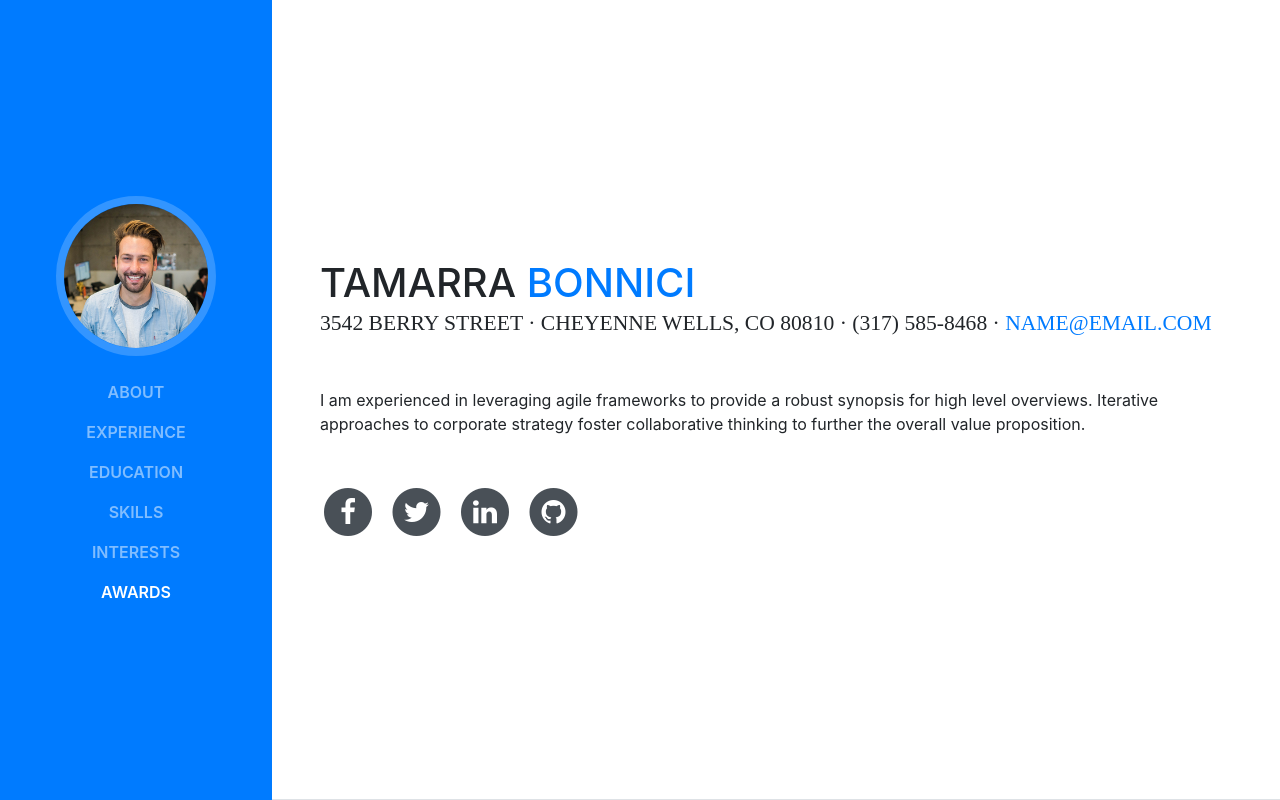
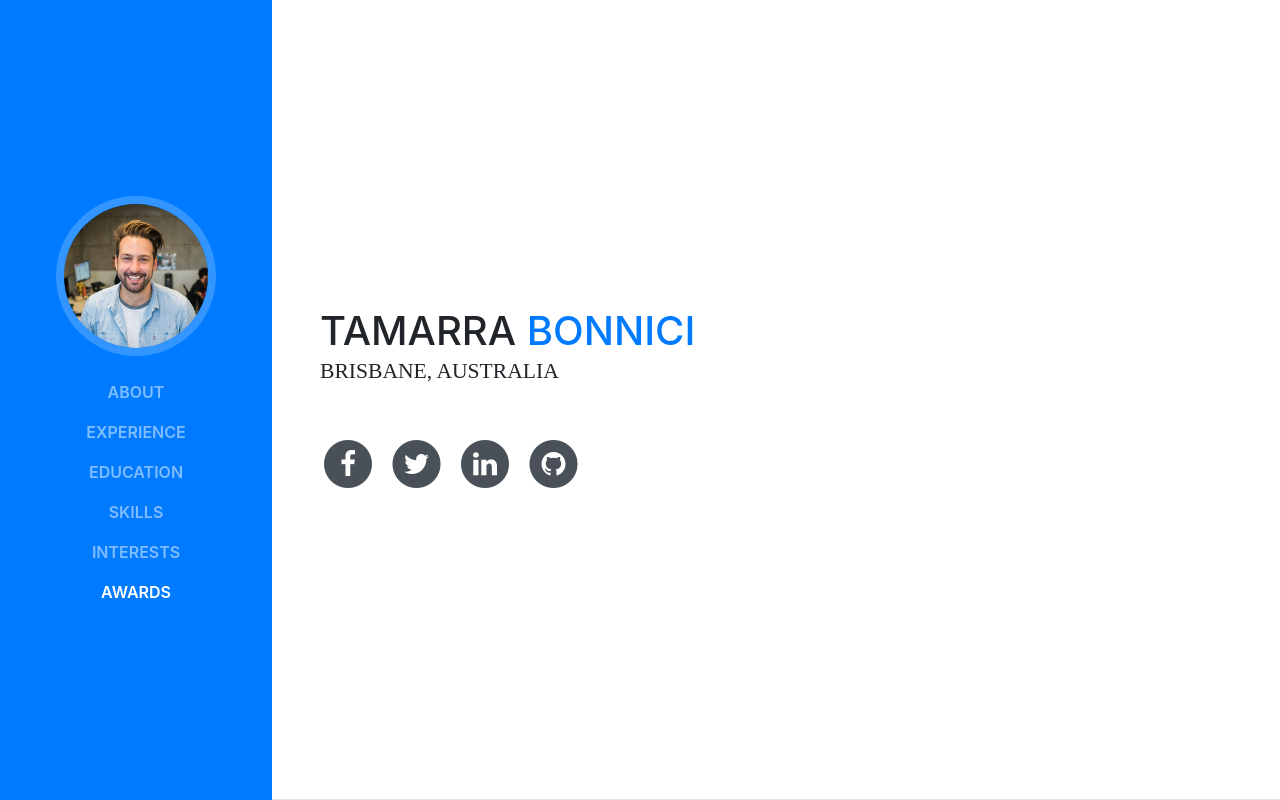
Before and after one commit to TamarraBonnici/portfolio, a website with bundled scripts: page index.html in a window 1280 px wide. Shown: the top 800 px of the page. Built offline with nearby package versions, Linux system fonts and the light colour scheme; a web font is replaced by a local one.

Commit message:
About text

```diff
--- a/index.html
+++ b/index.html
@@ -69,11 +69,9 @@
         <h1 class="mb-0">Tamarra
           <span class="text-primary">Bonnici</span>
         </h1>
-        <div class="subheading mb-5">3542 Berry Street · Cheyenne Wells, CO 80810 · (317) 585-8468 ·
-          <a href="mailto:name@email.com">name@email.com</a>
+        <div class="subheading mb-5">Brisbane, Australia
+          <a href="mailto:name@email.com"></a></bonnicidesigns@gmail></a>
         </div>
-        <p class="mb-5">I am experienced in leveraging agile frameworks to provide a robust synopsis for high level overviews. Iterative
-          approaches to corporate strategy foster collaborative thinking to further the overall value proposition.</p>
         <ul class="list-inline list-social-icons mb-0">
           <li class="list-inline-item">
             <a href="#">
```
